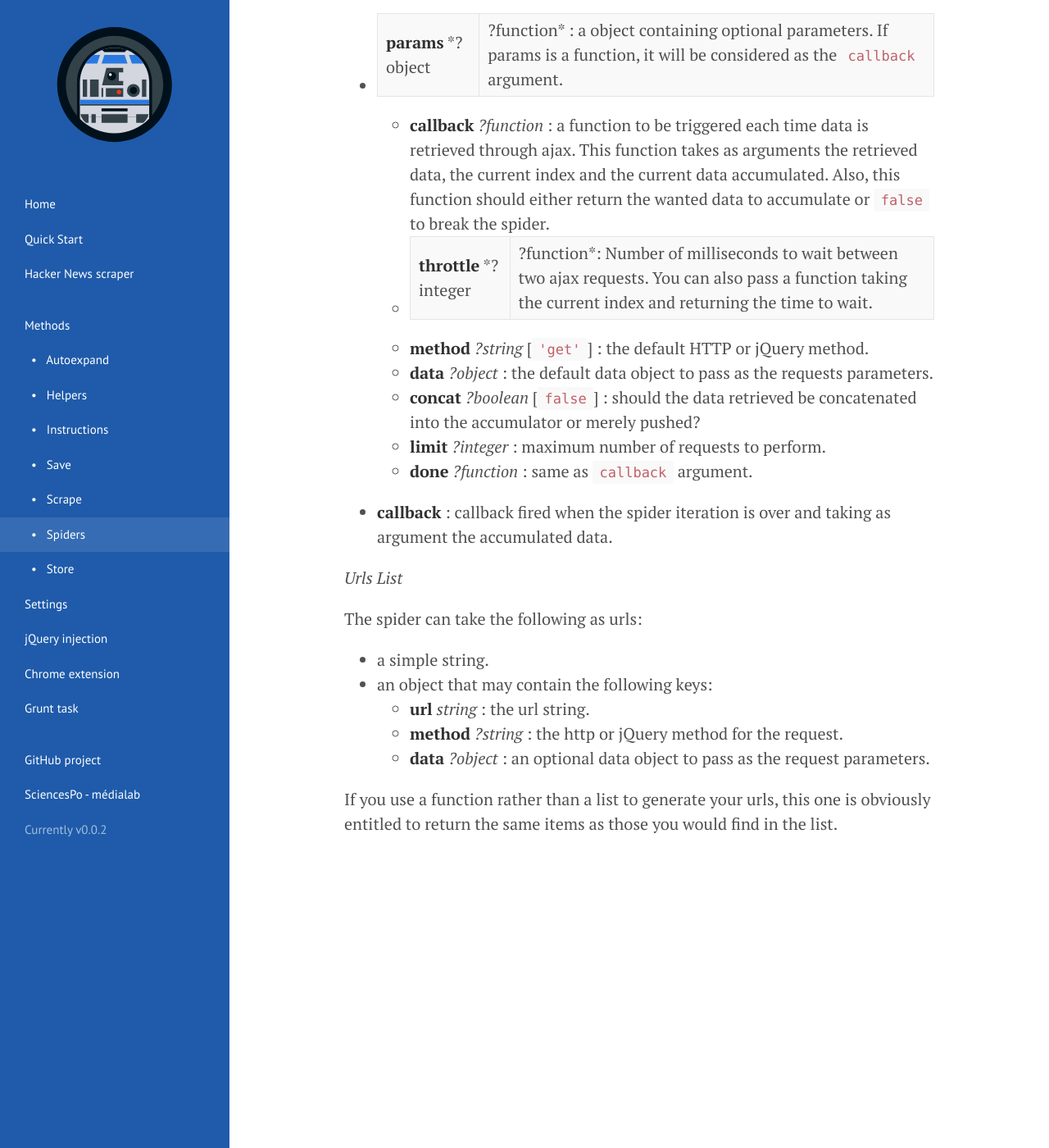
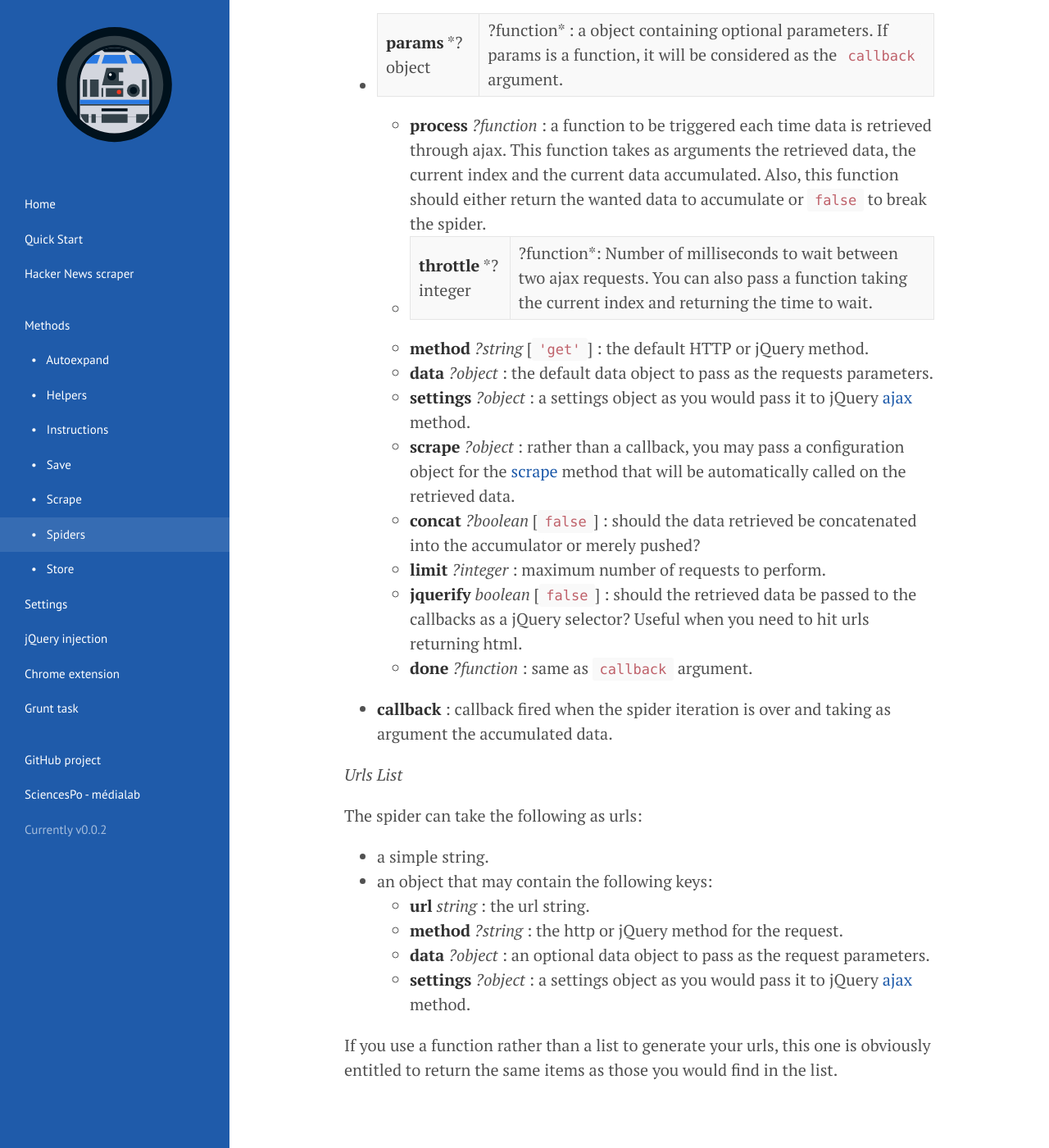
Before and after one commit to medialab/artoo, a Jekyll site: the page built from spiders.md, in a window 1280 px wide and 1400 px high, scrolled down 1485 px. Shown: the whole window at 82% size. Built offline with Jekyll 4.4.1, drawn with Linux system fonts in a browser that asks for light colours; Markdown is read by kramdown in place of the engine named in the settings; some of the changed text lies outside the part shown.

```diff
--- a/spiders.md
+++ b/spiders.md
@@ -39,8 +39,8 @@ artoo.ajaxSpider(
     return 'http://domain.com/' + i + '.html';
   },
   {
-    method: 'getJson',
-    callback: function(data, i, acc) {
+    method: 'getJSON',
+    process: function(data, i, acc) {
       return (!data.error) ? data.posts || false;
     },
     throttle: 3000
@@ -55,12 +55,15 @@ artoo.ajaxSpider(
 
 * **urlList** *array | function* : the list of urls to request through ajax or, alternatively, a function taking as arguments the index of the iteration and the data of the last request, and returning either the desired url or `false` to break the spider.
 * **params** *?object | ?function* : a object containing optional parameters. If params is a function, it will be considered as the `callback` argument.
-  * **callback** *?function* : a function to be triggered each time data is retrieved through ajax. This function takes as arguments the retrieved data, the current index and the current data accumulated. Also, this function should either return the wanted data to accumulate or `false` to break the spider.
+  * **process** *?function* : a function to be triggered each time data is retrieved through ajax. This function takes as arguments the retrieved data, the current index and the current data accumulated. Also, this function should either return the wanted data to accumulate or `false` to break the spider.
   * **throttle** *?integer | ?function*: Number of milliseconds to wait between two ajax requests. You can also pass a function taking the current index and returning the time to wait.
   * **method** *?string* [`'get'`] : the default HTTP or jQuery method.
   * **data** *?object* : the default data object to pass as the requests parameters.
+  * **settings** *?object* : a settings object as you would pass it to jQuery [ajax](http://api.jquery.com/jquery.ajax/) method.
+  * **scrape** *?object* : rather than a callback, you may pass a configuration object for the [scrape]({{ site.baseurl }}/scrape) method that will be automatically called on the retrieved data.
   * **concat** *?boolean* [`false`] : should the data retrieved be concatenated into the accumulator or merely pushed?
   * **limit** *?integer* : maximum number of requests to perform.
+  * **jquerify** *boolean* [`false`] : should the retrieved data be passed to the callbacks as a jQuery selector? Useful when you need to hit urls returning html.
   * **done** *?function* : same as `callback` argument.
 * **callback** : callback fired when the spider iteration is over and taking as argument the accumulated data.
 
@@ -73,5 +76,6 @@ The spider can take the following as urls:
   * **url** *string* : the url string.
   * **method** *?string* : the http or jQuery method for the request.
   * **data** *?object* : an optional data object to pass as the request parameters.
+  * **settings** *?object* : a settings object as you would pass it to jQuery [ajax](http://api.jquery.com/jquery.ajax/) method.
 
 If you use a function rather than a list to generate your urls, this one is obviously entitled to return the same items as those you would find in the list.
```
Also changed, not shown: scrape.md (+1 -0 lines), public/js/artoo.min.js.
